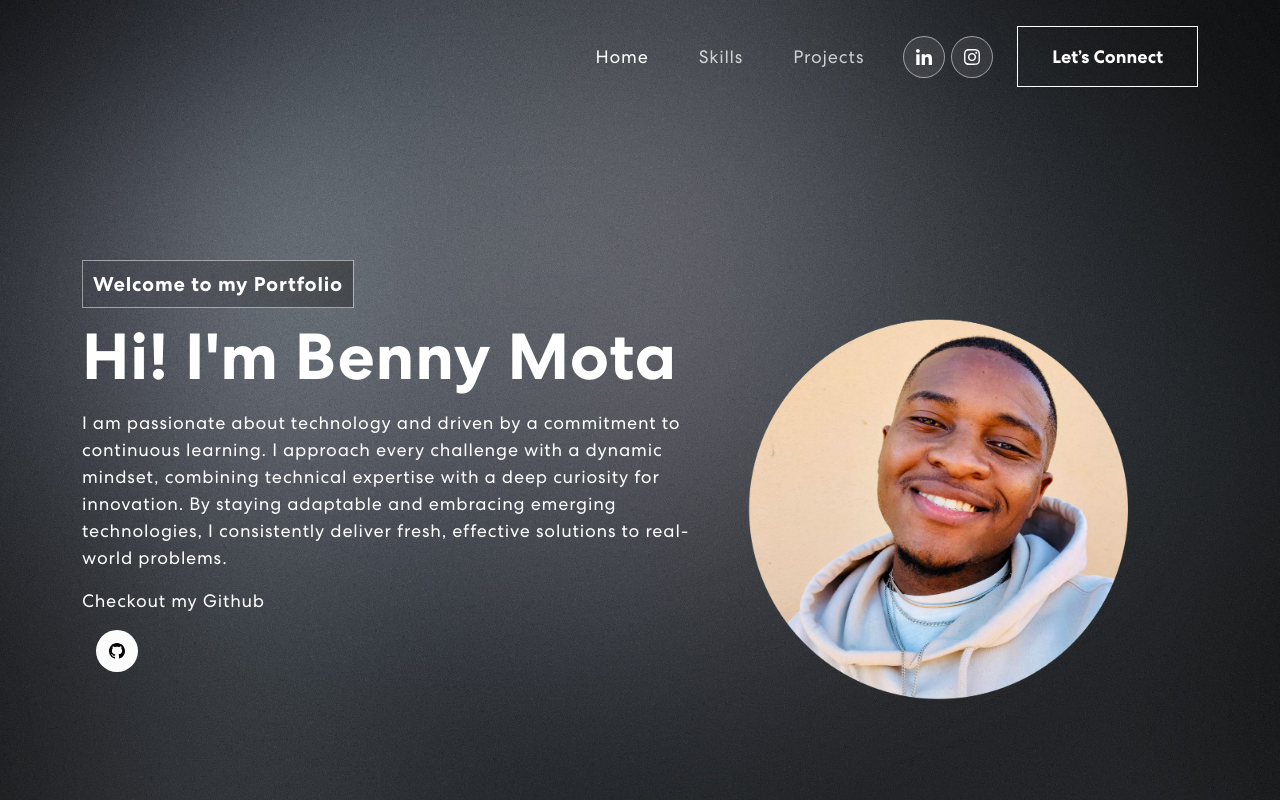
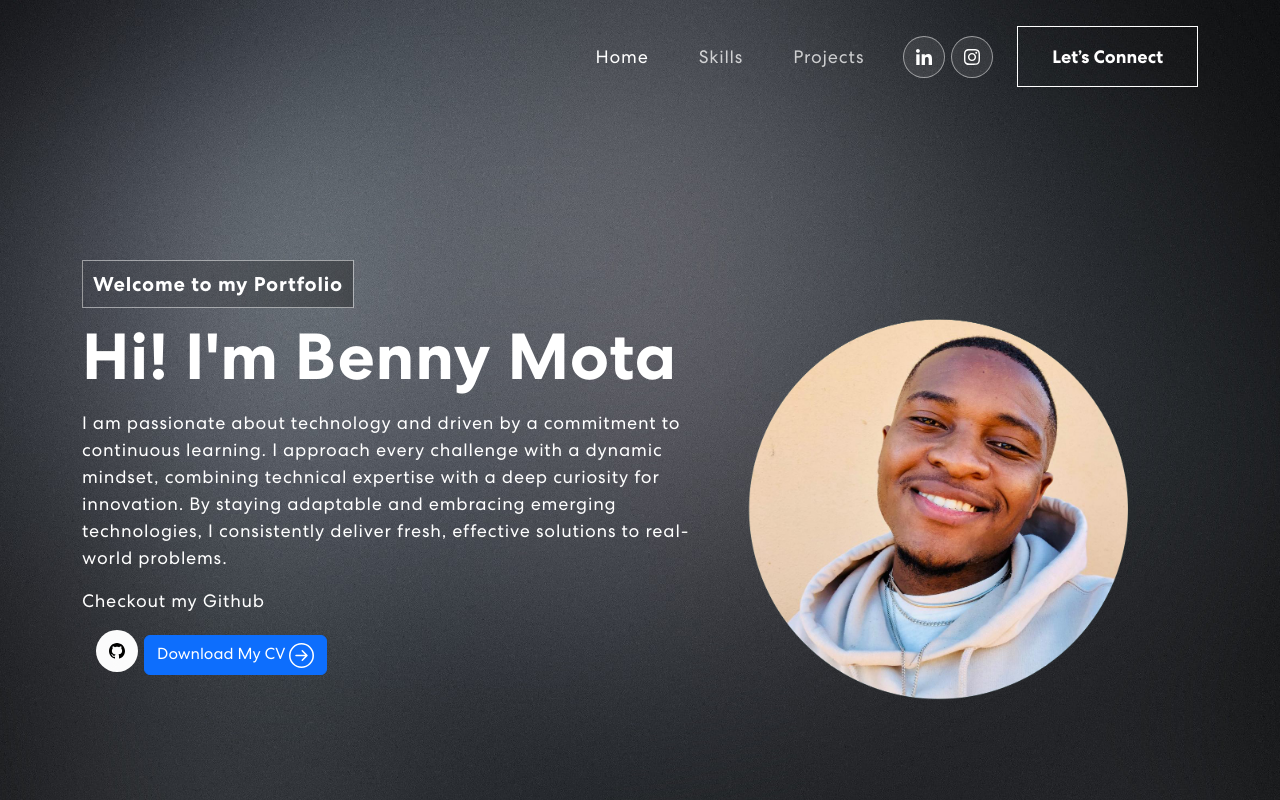
Before and after one commit to BennyMota/portfolio-website, a React (Create React App) app: page / in a window 1280 px wide. Shown: the top 800 px of the page. Built offline with nearby package versions, Linux system fonts and the light colour scheme.

Commit message:
added a cv download button

```diff
--- a/src/components/Banner.js
+++ b/src/components/Banner.js
@@ -1,5 +1,5 @@
 import { useState, useEffect } from "react";
-import { Container, Row, Col } from "react-bootstrap";
+import { Container, Row, Col, Button} from "react-bootstrap";
 import headerImg from "../assets/img/header-photo.png";
 import { ArrowRightCircle } from 'react-bootstrap-icons';
 import 'animate.css';
@@ -66,6 +66,12 @@ export const Banner = () => {
                   <div className="git-icon">
                     <a href="https://github.com/BennyMota" target="_blank"><img src={gitIcon} alt="" /></a>
                   </div>
+                  {/* Download CV Button */}
+                <a href="Resume.pdf" download>
+                  <Button variant="primary">
+                    Download My CV <ArrowRightCircle size={25} />
+                  </Button>
+                </a>
               </div>}
             </TrackVisibility>
           </Col>
--- a/src/components/NavBar.js
+++ b/src/components/NavBar.js
@@ -49,8 +49,8 @@ export const NavBar = () => {
             </Nav>
             <span className="navbar-text">
               <div className="social-icon">
-                <a href="https://www.linkedin.com/in/benny-mota-89139917a/"><img src={navIcon1} alt="" /></a>
-                <a href="https://www.instagram.com/benzo_smc/"><img src={navIcon3} alt="" /></a>
+                <a href="https://www.linkedin.com/in/benny-mota-89139917a/" target="_blank"><img src={navIcon1} alt="" /></a>
+                <a href="https://www.instagram.com/benzo_smc/" target="_blank"><img src={navIcon3} alt="" /></a>
               </div>
               <HashLink to='#connect'>
                 <button className="vvd"><span>Let’s Connect</span></button>
```
Also changed, not shown: 1 other file (tests, documents, lock files or other folders).
